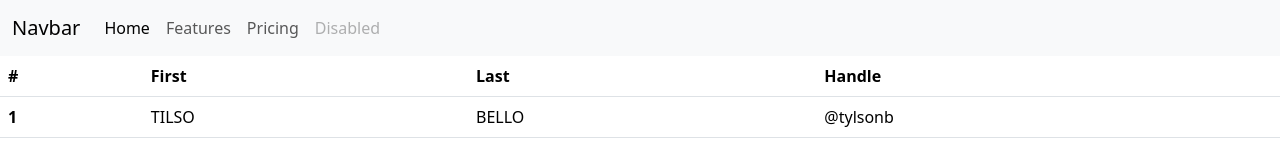
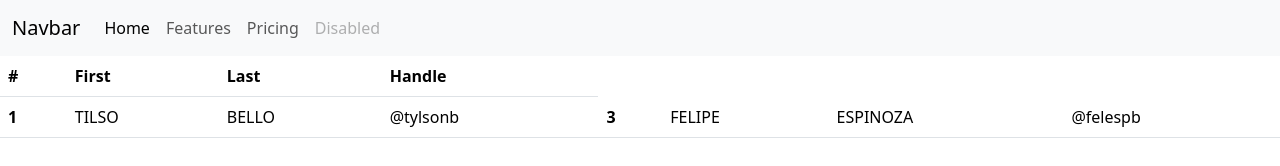
Before and after one commit to tylsonb/TEAM2-PR-G88, a plain HTML site: page index.html in a window 1280 px wide. Drawn offline with nearby package versions, Linux system fonts and the light colour scheme.

Commit message:
Se agrega el nombre Felipe Espinoza

```diff
--- a/index.html
+++ b/index.html
@@ -46,6 +46,10 @@
             <td>TILSO</td>
             <td>BELLO</td>
             <td>@tylsonb</td>
+            <th scope="row">3</th>
+            <td>FELIPE</td>
+            <td>ESPINOZA</td>
+            <td>@felespb</td>
           </tr>
 
         </tbody>
```
